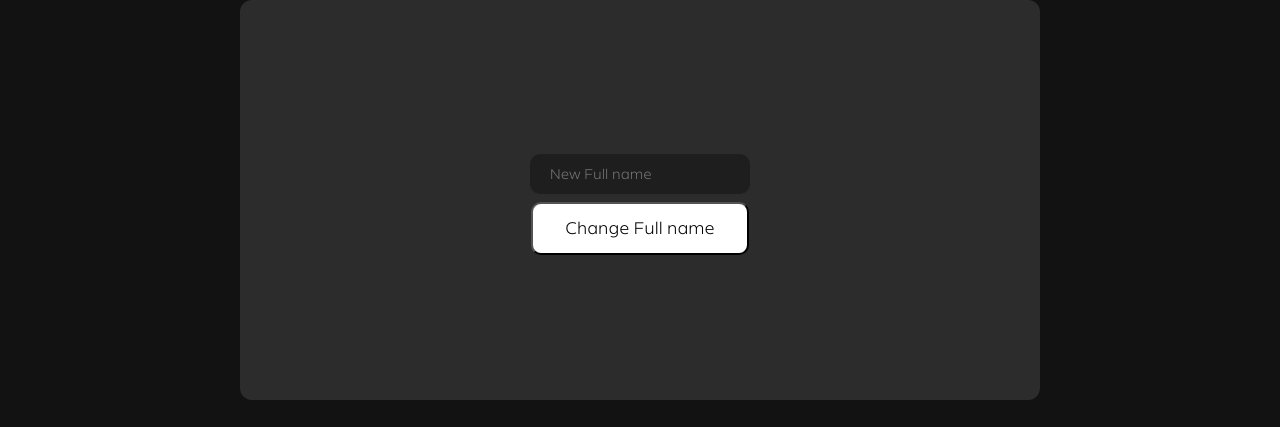
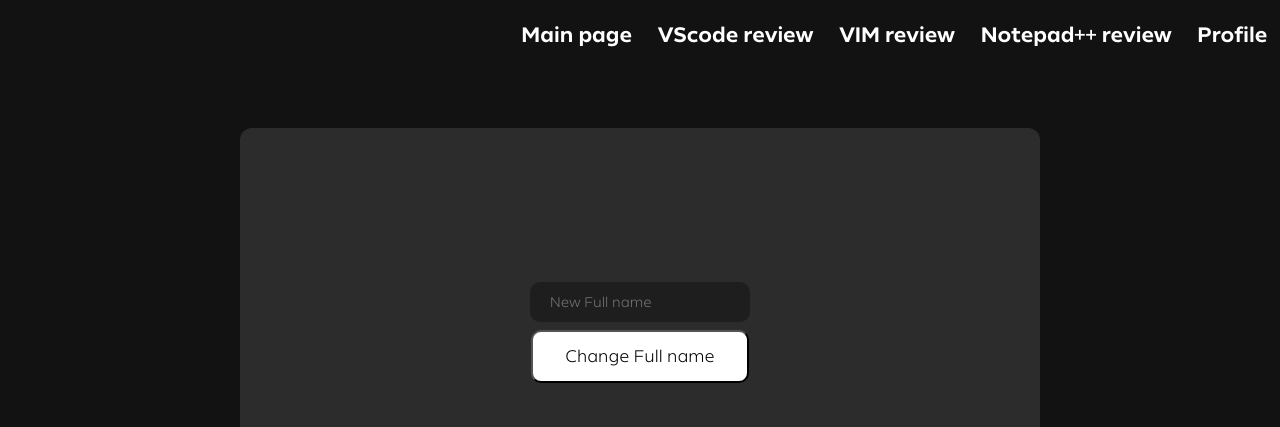
Before and after one commit to tvdplas/furry-fortnight, a website: page HW2/report.html in a window 1280 px wide. Shown: the top 427 px of the page. Drawn offline with Linux system fonts and the light colour scheme; files that its build step writes are made by us from their sources; no server answers; files whose address does not match are found by name.

Commit message:
any navvers

```diff
--- a/HW2/public/style/userpages.css
+++ b/HW2/public/style/userpages.css
@@ -112,6 +112,7 @@ span {
     border-radius: 12px;
     text-align: center;
     margin-bottom: 1.5em;
+    margin-top:10%;
 }
 
 button{
--- a/HW2/report.html
+++ b/HW2/report.html
@@ -10,6 +10,13 @@
 </head>
 
 <body>
+    <nav>
+        <a href="profile"> Profile</a>
+        <a href="notepadpp.html"> Notepad++ review</a>
+        <a href="vim.html"> VIM review</a>
+        <a href="vscode.html"> VScode review</a>
+        <a href="index.html"> Main page</a>
+    </nav>
     <div id="fn-box">
         <input type="text" name="name" placeholder="New Full name" id="fninp">
         <button id="fnbutt">Change Full name</button>
```
Also changed, not shown: 1 other file.
